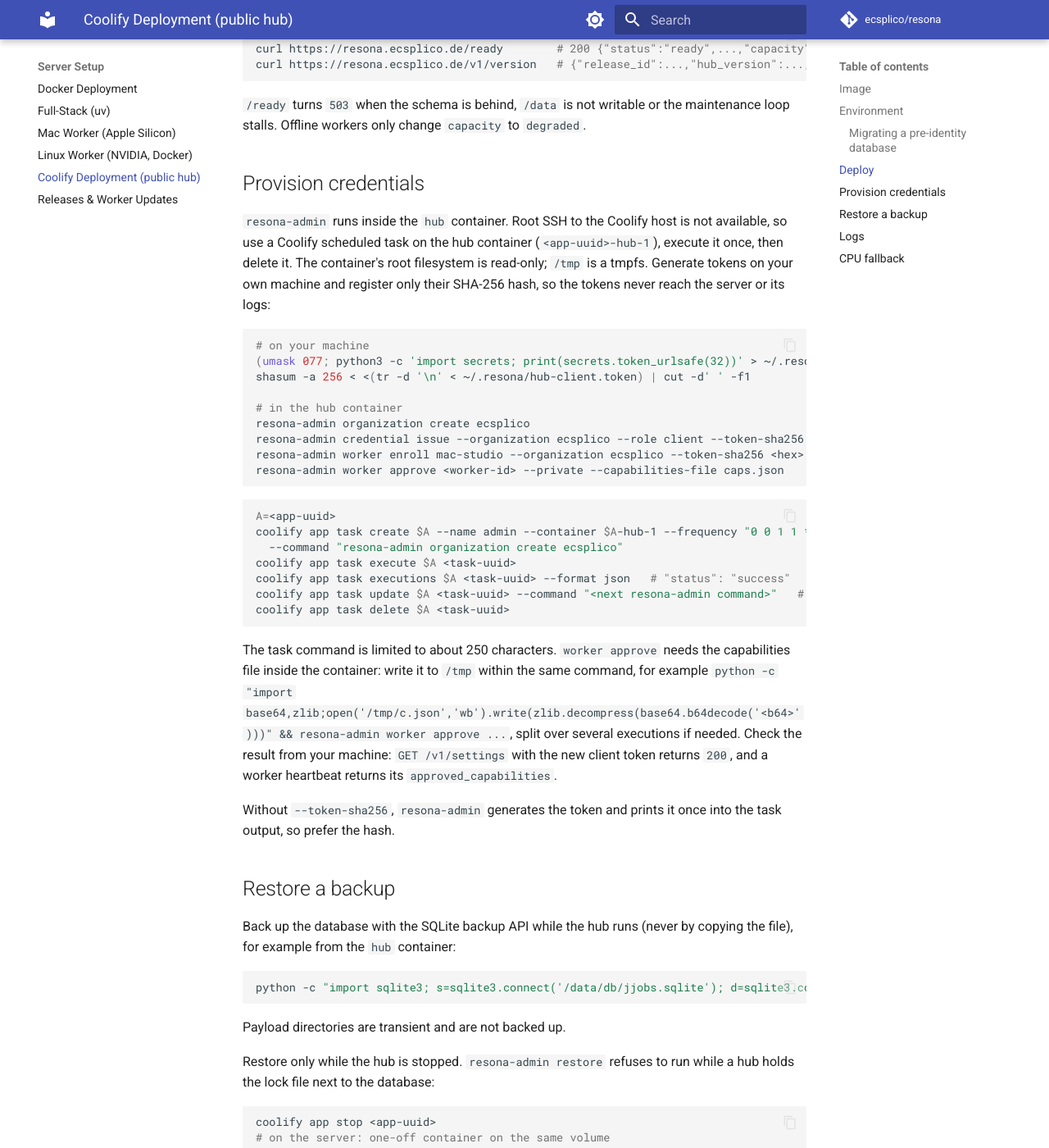
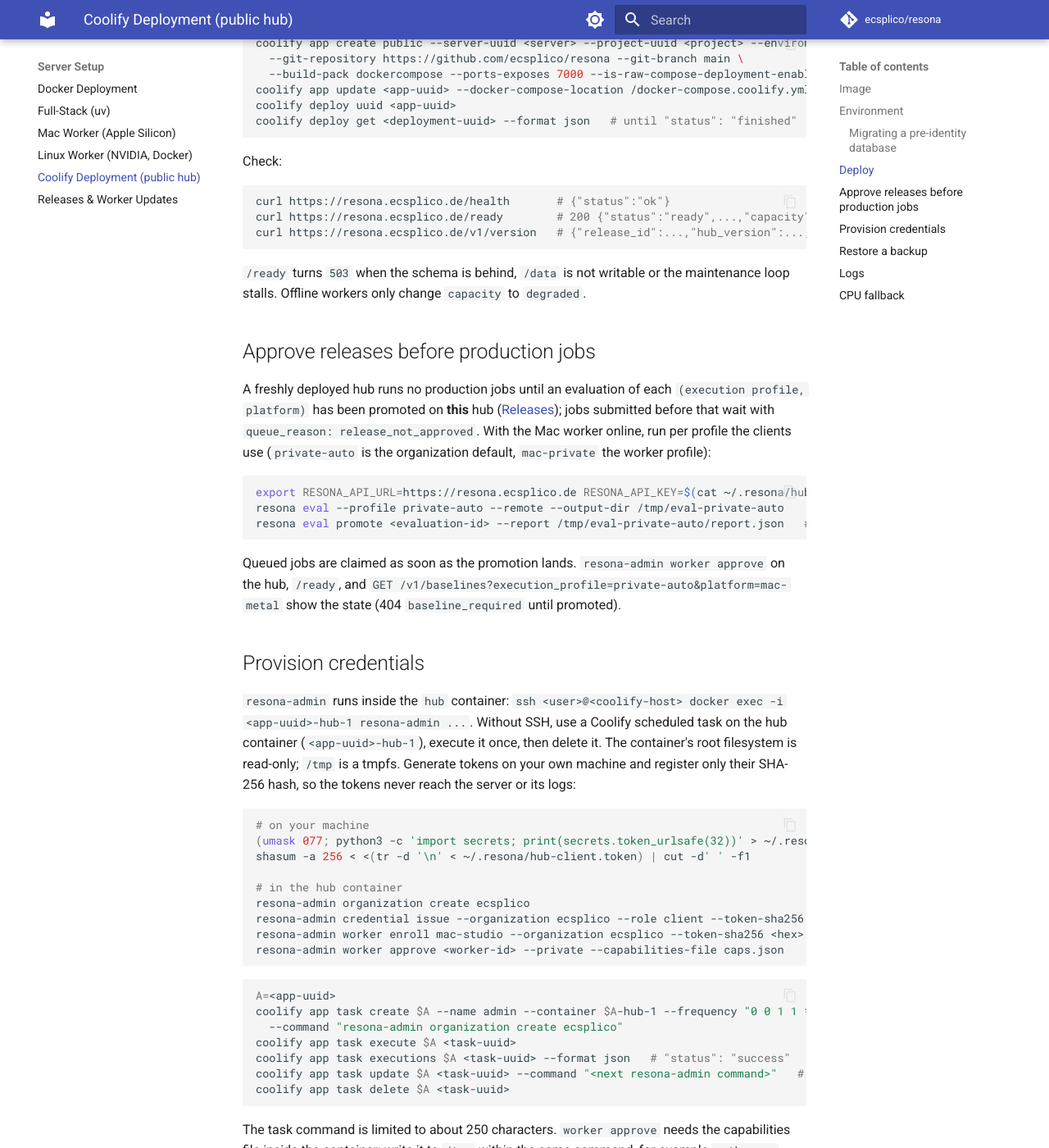
Before and after one commit to ecsplico/resona, an MkDocs documentation site: the page built from docs/server/coolify.md, in a window 1280 px wide and 1400 px high, scrolled down 2568 px. Shown: the whole window at 82% size. Built offline with MkDocs 1.6.1 and Material for MkDocs 9.7.7, drawn with Linux system fonts in a browser that asks for light colours; comment, search, counter and statistics services are not loaded; some of the changed text lies outside the part shown.

Commit message:
docs(deploy): private GHCR pull, release approval step; pin private-auto/mac-metal public baseline

````diff
--- a/docker-compose.coolify.yml
+++ b/docker-compose.coolify.yml
@@ -11,7 +11,8 @@
 # Image: the released hub image from GHCR, pinned by digest (never a mutable tag).
 # The release workflow pushes ghcr.io/ecsplico/resona-hub; bump both `image:` lines
 # to the digest from that release's release-manifest.json (docs/server/coolify.md).
-# Current: ghcr.io/ecsplico/resona-hub:0.1.0-d7405d3 (linux/amd64, commit d7405d3).
+# Current: sha256:13d4c88… = ghcr.io/ecsplico/resona-hub:0.1.0-d7405d3 (linux/amd64, commit d7405d3).
+# The package is private: the host pulls with a read:packages-only token (docs/server/coolify.md).
 #
 # No variable is required: defaults serve https://resona.ecsplico.de.
 #   RESONA_PUBLIC_URL        public origin (Caddy site, CORS, MCP Origin allowlist)
--- a/docs/server/coolify.md
+++ b/docs/server/coolify.md
@@ -13,7 +13,7 @@
 
 ## Image
 
-Both services run the released hub image `ghcr.io/ecsplico/resona-hub`, pinned by digest; the compose file has no `build:`, so Coolify only pulls. The GHCR package is public, so the Coolify server pulls without registry credentials.
+Both services run the released hub image `ghcr.io/ecsplico/resona-hub`, pinned by digest; the compose file has no `build:`, so Coolify only pulls. The GHCR package is **private**. The Coolify host (`<user>@<coolify-host>`) holds a GitHub token with the single scope `read:packages` in `/root/.docker/config.json` (check with `curl -sI -H "Authorization: token <t>" https://api.github.com/user | grep x-oauth-scopes`), which Coolify's `docker compose pull` uses. Never put a token with wider scopes there. Should that token be revoked, pull the pinned digest from your own logged-in machine through the remote daemon instead of logging the server in: `docker --host ssh://<user>@<coolify-host> pull ghcr.io/ecsplico/resona-hub@sha256:<digest>` (the client sends the credential per request; nothing is stored on the server) and add `pull_policy: missing` to both services so Compose skips the pull of a digest that is already present.
 
 Bump per release:
 
@@ -67,9 +67,21 @@
 
 `/ready` turns `503` when the schema is behind, `/data` is not writable or the maintenance loop stalls. Offline workers only change `capacity` to `degraded`.
 
+## Approve releases before production jobs
+
+A freshly deployed hub runs no production jobs until an evaluation of each `(execution profile, platform)` has been promoted on **this** hub ([Releases](releases.md)); jobs submitted before that wait with `queue_reason: release_not_approved`. With the Mac worker online, run per profile the clients use (`private-auto` is the organization default, `mac-private` the worker profile):
+
+```bash
+export RESONA_API_URL=https://resona.ecsplico.de RESONA_API_KEY=$(cat ~/.resona/hub-admin.token)
+resona eval --profile private-auto --remote --output-dir /tmp/eval-private-auto
+resona eval promote <evaluation-id> --report /tmp/eval-private-auto/report.json   # pins eval/baselines.json; commit it
+```
+
+Queued jobs are claimed as soon as the promotion lands. `resona-admin worker approve` on the hub, `/ready`, and `GET /v1/baselines?execution_profile=private-auto&platform=mac-metal` show the state (404 `baseline_required` until promoted).
+
 ## Provision credentials
 
-`resona-admin` runs inside the `hub` container. Root SSH to the Coolify host is not available, so use a Coolify scheduled task on the hub container (`<app-uuid>-hub-1`), execute it once, then delete it. The container's root filesystem is read-only; `/tmp` is a tmpfs. Generate tokens on your own machine and register only their SHA-256 hash, so the tokens never reach the server or its logs:
+`resona-admin` runs inside the `hub` container: `ssh <user>@<coolify-host> docker exec -i <app-uuid>-hub-1 resona-admin ...`. Without SSH, use a Coolify scheduled task on the hub container (`<app-uuid>-hub-1`), execute it once, then delete it. The container's root filesystem is read-only; `/tmp` is a tmpfs. Generate tokens on your own machine and register only their SHA-256 hash, so the tokens never reach the server or its logs:
 
 ```bash
 # on your machine
````
Also changed, not shown: 1 other file.
